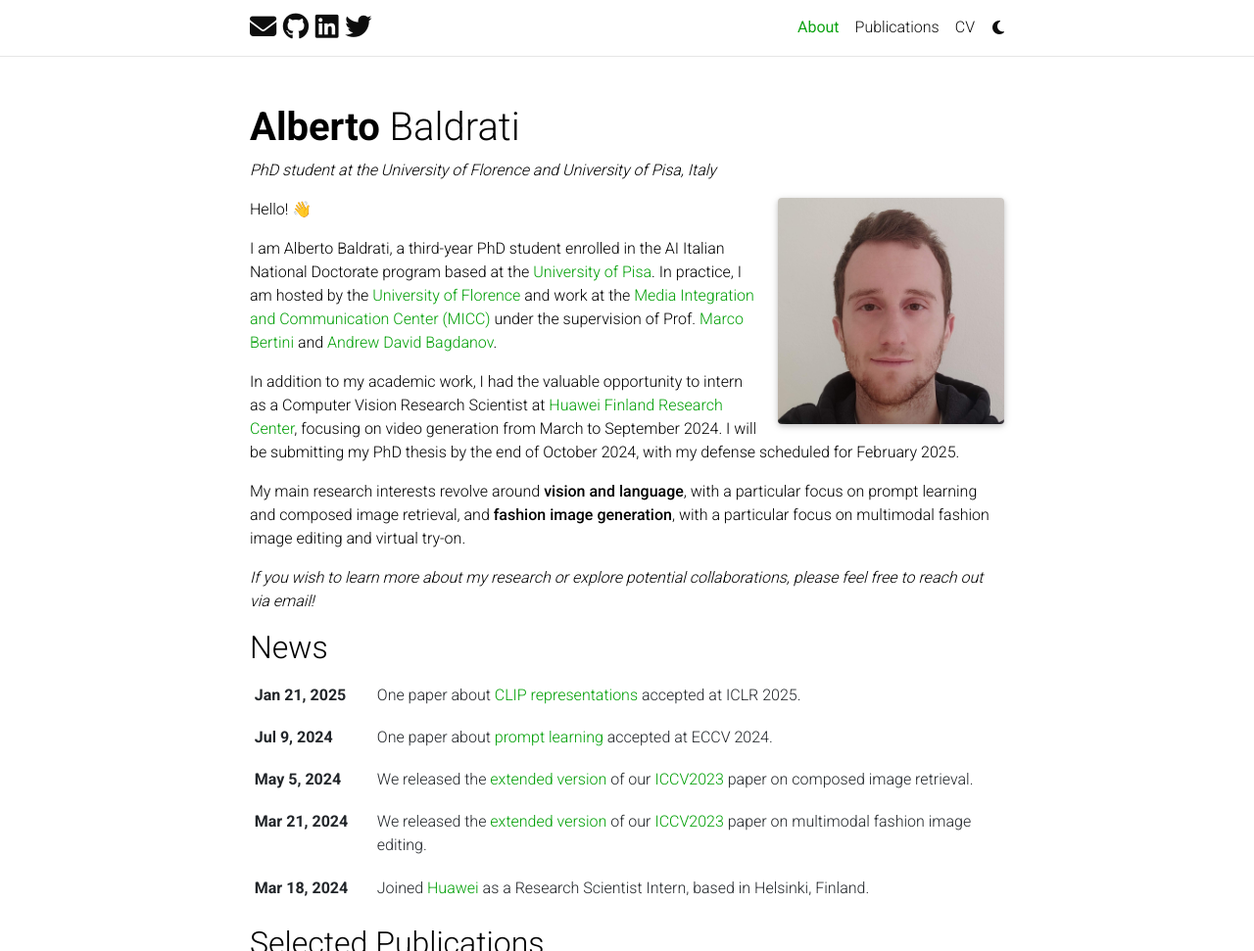
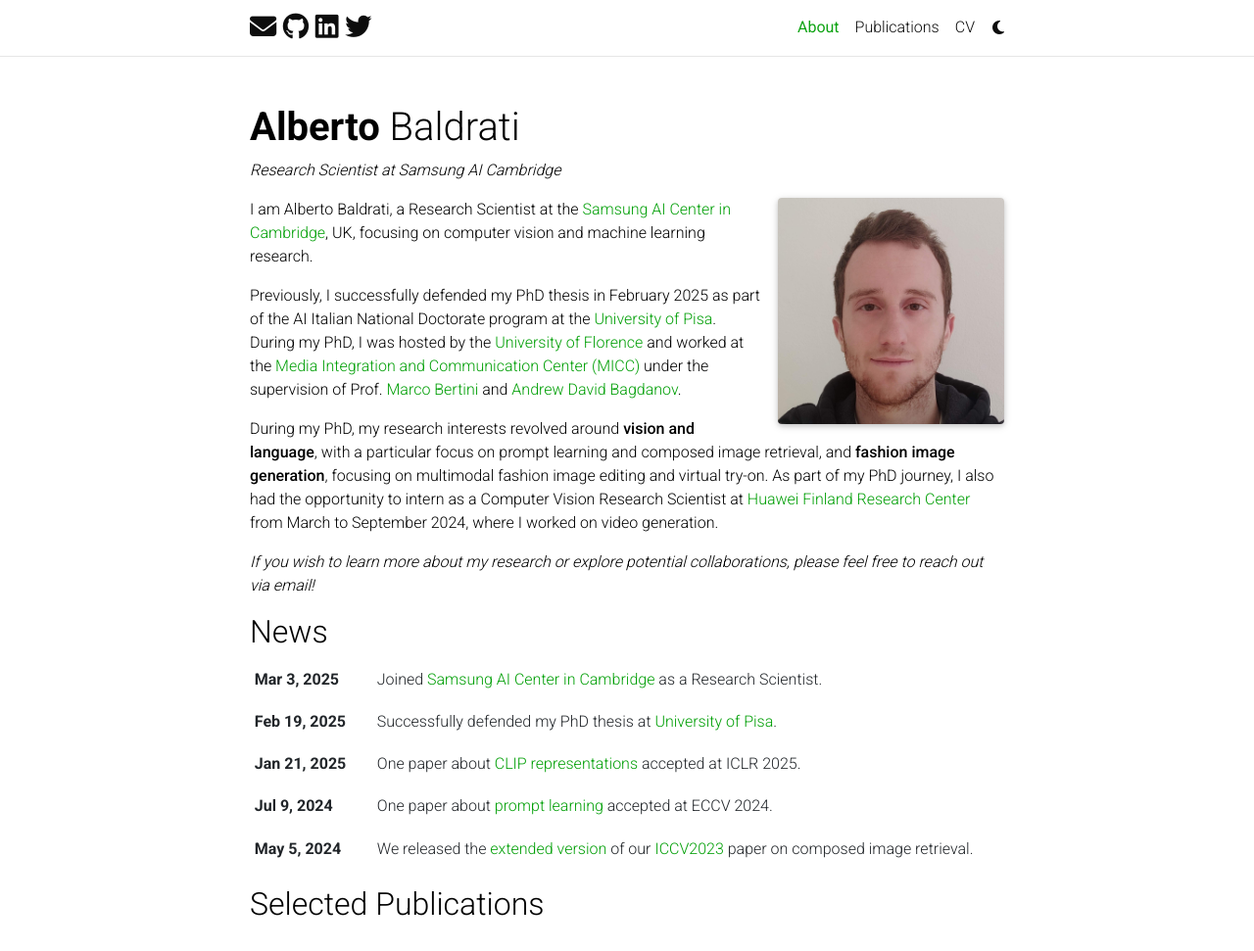
Before and after one commit to ABaldrati/ABaldrati.github.io, a Jekyll site: the page built from _pages/about.md, in a window 1280 px wide and 1281 px high, cut to the strip 0-971 px from the top of the window. Shown: the whole strip at 98% size. Built offline with Jekyll 4.4.1, drawn with Linux system fonts in a browser that asks for light colours; full-size pictures stand in for the smaller copies a plugin makes; comment, search, counter and statistics services are not loaded; a style sheet for code colours, icons or effects is not loaded.

Commit message:
feat(*): update affiliation and description

```diff
--- a/_pages/about.md
+++ b/_pages/about.md
@@ -2,7 +2,7 @@
 layout: about
 title: About
 permalink: /
-subtitle: PhD student at the University of Florence and University of Pisa, Italy
+subtitle: Research Scientist at Samsung AI Cambridge
 
 profile:
   align: right
@@ -22,25 +22,23 @@
 education:
   - course: PhD
     institution: University of Florence / University of Pisa
-    year: 2021-Current
+    year: 2021-2025
   - course: MSc in Computer Science
     institution: University of Florence
     year: 2019-2021
 ---
 
-Hello! 👋
+I am Alberto Baldrati, a Research Scientist at the [Samsung AI Center in Cambridge](https://research.samsung.com/aicenter_cambridge), UK, focusing on computer vision and machine learning research.
 
-I am Alberto Baldrati, a third-year PhD student enrolled in the AI Italian National Doctorate program based at the [University of Pisa](https://www.unipi.it/index.php/english]).
-In practice, I am hosted by the [University of Florence](https://www.unifi.it/changelang-eng.html) and work at the [Media Integration and Communication Center (MICC)](https://www.micc.unifi.it/) under the supervision of Prof. [Marco Bertini](https://scholar.google.com/citations?user=SBm9ZpYAAAAJ&hl=en) and [Andrew David Bagdanov](https://scholar.google.com/citations?user=_Fk4YUcAAAAJ&hl=en).
+Previously, I successfully defended my PhD thesis in February 2025 as part of the AI Italian National Doctorate program at the [University of Pisa](https://www.unipi.it/index.php/english]). During my PhD, I was hosted by the [University of Florence](https://www.unifi.it/changelang-eng.html) and worked at the [Media Integration and Communication Center (MICC)](https://www.micc.unifi.it/) under the supervision of Prof. [Marco Bertini](https://scholar.google.com/citations?user=SBm9ZpYAAAAJ&hl=en) and [Andrew David Bagdanov](https://scholar.google.com/citations?user=_Fk4YUcAAAAJ&hl=en).
 
-In addition to my academic work, I had the valuable opportunity to intern as a Computer Vision Research Scientist at [Huawei Finland Research Center](https://huaweifinlandrnd.teamtailor.com/), focusing on video generation from March to September 2024. I will be submitting my PhD thesis by the end of October 2024, with my defense scheduled for February 2025.
+During my PhD, my research interests revolved around <strong>vision and language</strong>, with a particular focus on prompt learning and composed image retrieval, and <strong>fashion image generation</strong>, focusing on multimodal fashion image editing and virtual try-on.
+As part of my PhD journey, I also had the opportunity to intern as a Computer Vision Research Scientist at [Huawei Finland Research Center](https://huaweifinlandrnd.teamtailor.com/) from March to September 2024, where I worked on video generation.
 
 <!-- I also closely collaborate with [Lorenzo Agnolucci](https://scholar.google.com/citations?user=hsCt4ZAAAAAJ&hl=en) and [Davide Morelli](https://scholar.google.com/citations?user=UJ4D3rYAAAAJ&hl=en). -->
 
 <!-- Previously, I obtained my MSc in Computer Science and Engineering <em>magna cum laude</em> at the University of Florence under the supervision of Prof. [Marco Bertini](https://scholar.google.com/citations?user=SBm9ZpYAAAAJ&hl=en) and Prof. [Alberto Del Bimbo](https://scholar.google.com/citations?user=bf2ZrFcAAAAJ&hl=en) with a thesis titled <em>"Deep Learning techniques for image retrieval using joint textual and visual encoders"</em>. -->
 
-My main research interests revolve around <strong>vision and language</strong>, with a particular focus on prompt learning and composed image retrieval, and <strong>fashion image generation</strong>, with a particular focus on multimodal fashion image editing and virtual try-on.
-
 <!-- Currently interning as a Computer Vision Research Scientist at [Huawei Finland Research Center](https://huaweifinlandrnd.teamtailor.com/). -->
 
 <em>If you wish to learn more about my research or explore potential collaborations, please feel free to reach out via email!</em>
```
Also changed, not shown: _news/phd_defense.md (added, +8 -0 lines), _news/samsung.md (added, +8 -0 lines), 1 other file.
